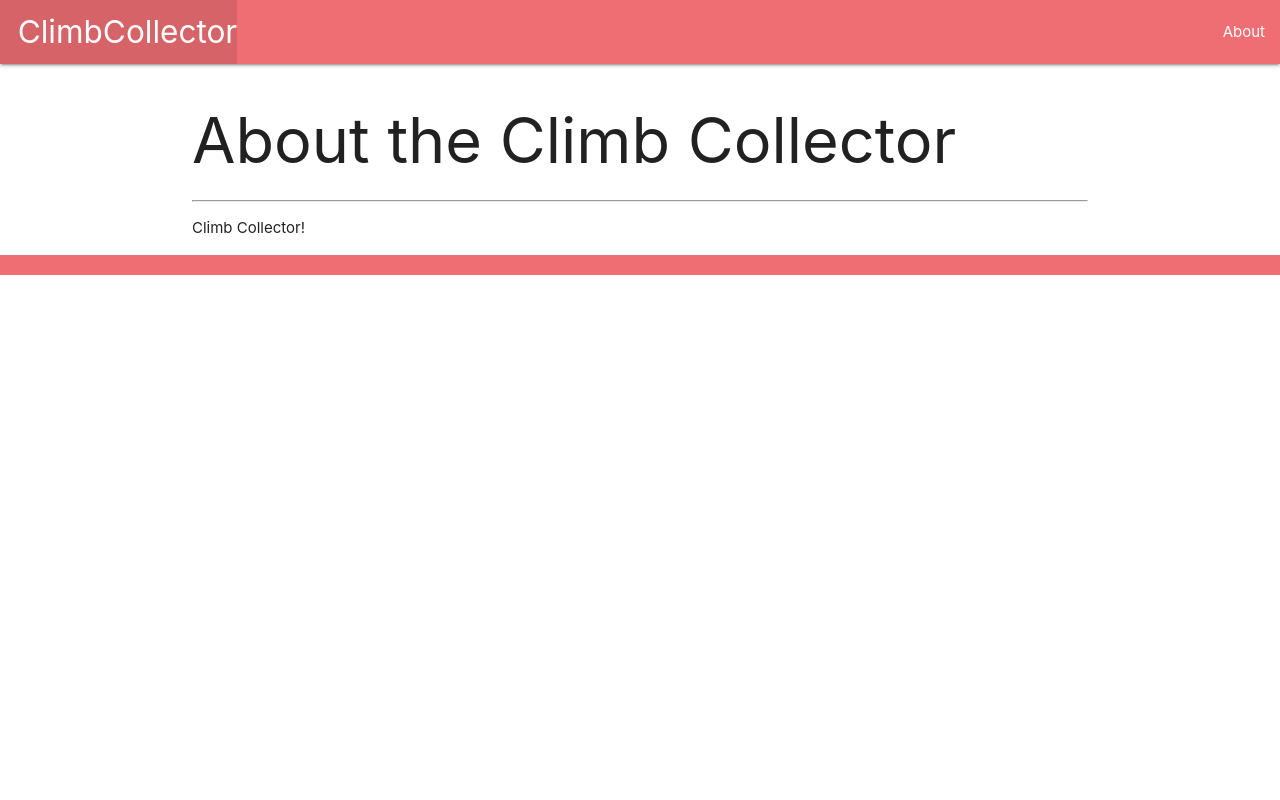
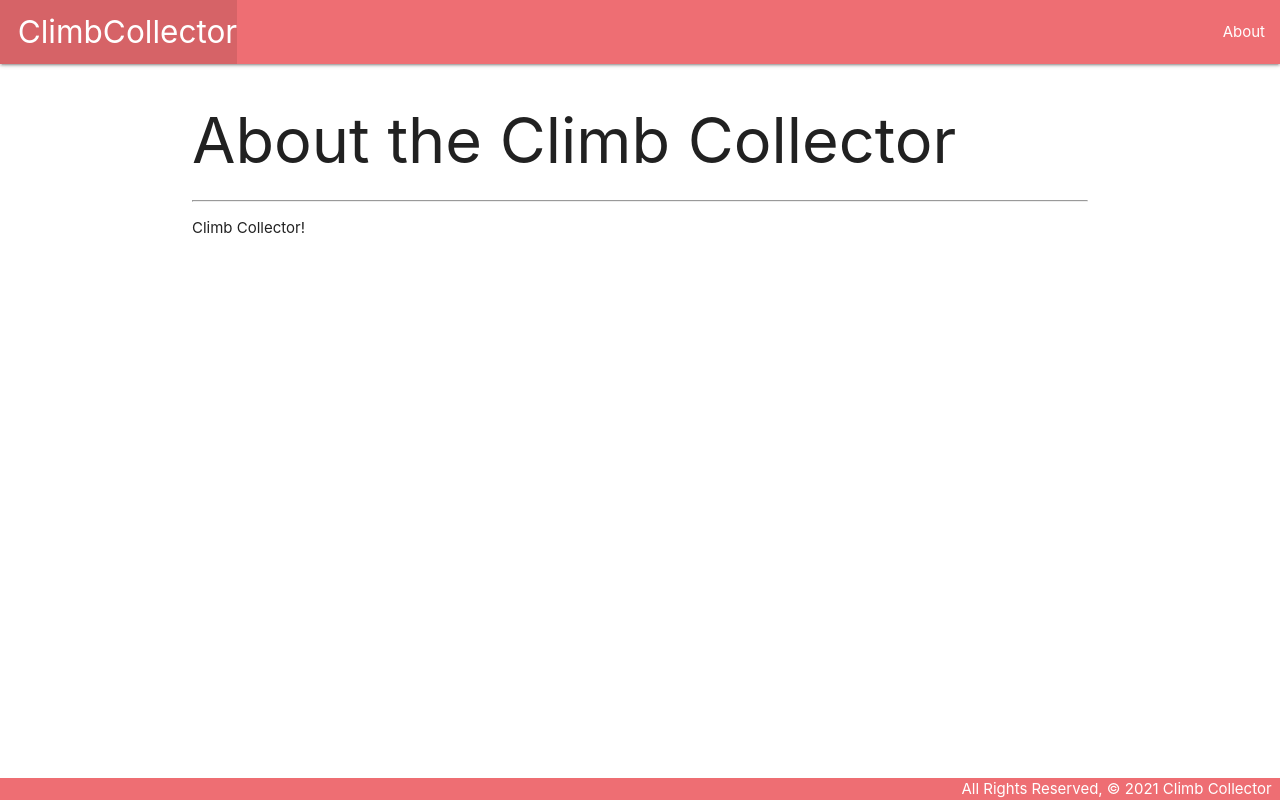
Before and after one commit to romanamaralit/climbcollector, a Django app: page /about/ in a window 1280 px wide. Run offline with Django 4.2, Linux system fonts and the light colour scheme.

Commit message:
Add css stylesheet

```diff
--- a/climbcollector/settings.py
+++ b/climbcollector/settings.py
@@ -116,7 +116,7 @@ USE_TZ = True
 # Static files (CSS, JavaScript, Images)
 # https://docs.djangoproject.com/en/4.1/howto/static-files/
 
-STATIC_URL = "static/"
+STATIC_URL = "/static/"
 
 # Default primary key field type
 # https://docs.djangoproject.com/en/4.1/ref/settings/#default-auto-field
--- /dev/null
+++ b/main_app/static/css/style.css
@@ -0,0 +1,14 @@
+body {
+    display: flex;
+    min-height: 100vh;
+    flex-direction: column;
+  }
+
+  main {
+    flex: 1 0 auto;
+  }
+
+  footer.page-footer {
+    padding-top: 0;
+    text-align: right;
+  }
--- a/main_app/templates/base.html
+++ b/main_app/templates/base.html
@@ -1,3 +1,5 @@
+{% load static %}
+
 <!DOCTYPE html>
 <html lang="en">
 <head>
@@ -6,6 +8,8 @@
   <meta http-equiv="X-UA-Compatible" content="ie=edge">
   <title>Climb Collector</title>
   <link rel="stylesheet" href="https://cdnjs.cloudflare.com/ajax/libs/materialize/1.0.0/css/materialize.min.css">
+  <link rel="stylesheet" type="text/css" href="{% static 'css/style.css' %}">
+
 </head>
 <body>
   <header class="navbar-fixed">
```
